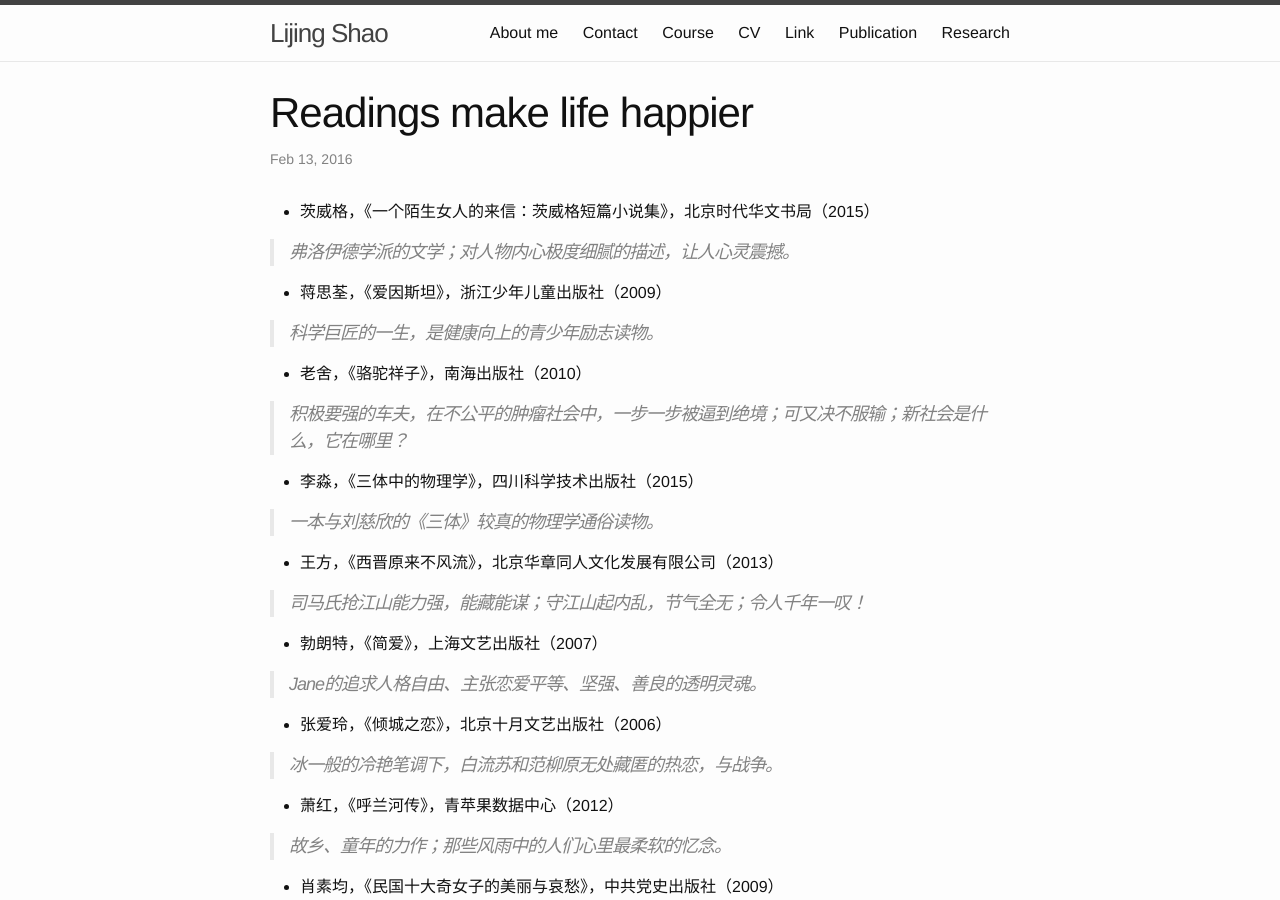
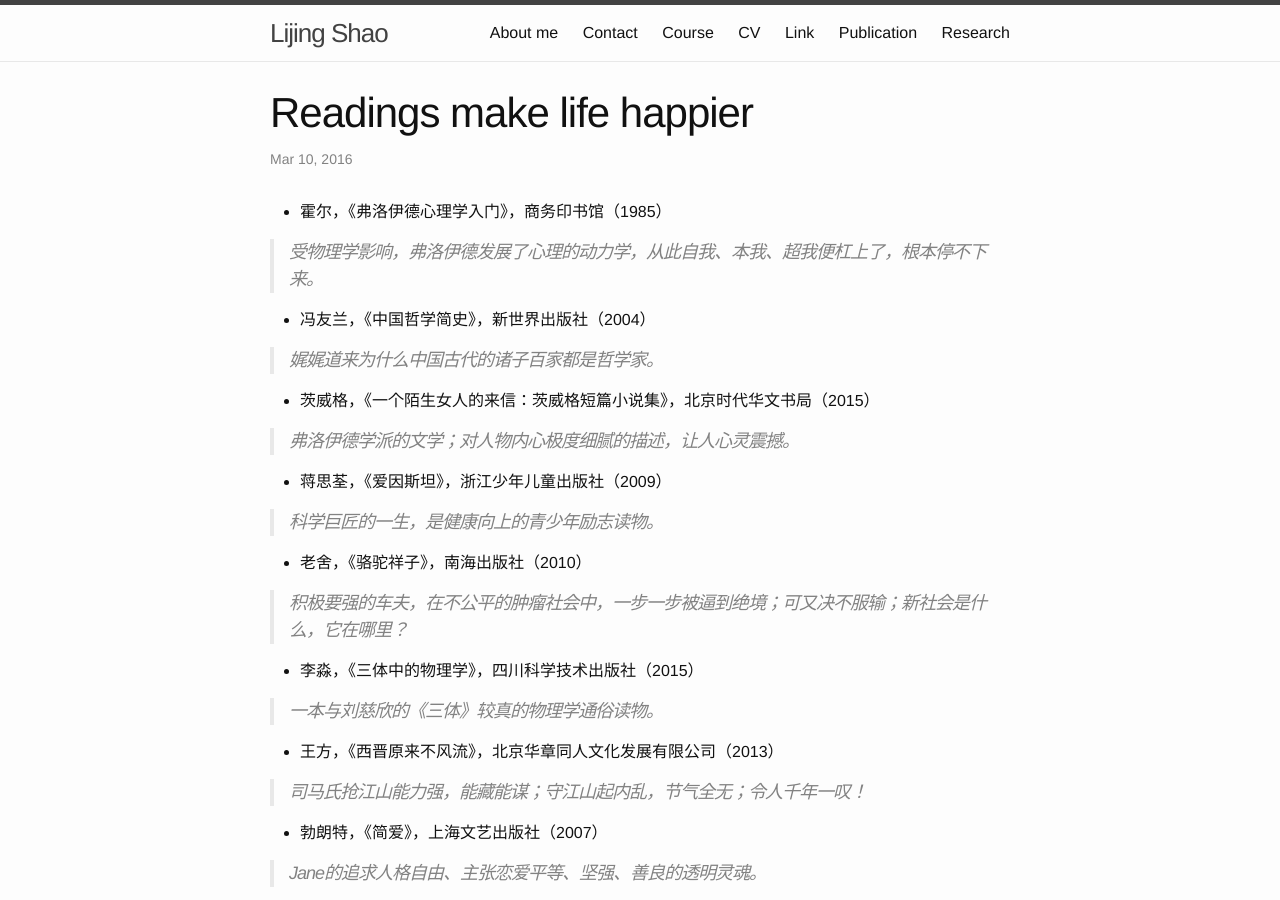
Before and after one commit to Friendshao/Friendshao.github.io, a Jekyll site: the page built from _posts/2016-03-10-reading-makes-life-happier.markdown, in a window 1280 px wide and 900 px high. Built offline with Jekyll 4.4.1, drawn with Linux system fonts in a browser that asks for light colours.

Commit message:
update reading list

```diff
--- a/_posts/2016-02-14-reading-makes-life-happier.markdown
+++ b/_posts/2016-03-10-reading-makes-life-happier.markdown
@@ -1,11 +1,17 @@
 ---
 layout: post
 title:  "Readings make life happier"
-date:   2016-02-14 00:00:01 +0100
+date:   2016-03-10 12:00:00 +0100
 categories: News
 ---
 
+- 霍尔，《弗洛伊德心理学入门》，商务印书馆（1985）
 
+> 受物理学影响，弗洛伊德发展了心理的动力学，从此自我、本我、超我便杠上了，根本停不下来。
+
+- 冯友兰，《中国哲学简史》，新世界出版社（2004）
+
+> 娓娓道来为什么中国古代的诸子百家都是哲学家。
 
 - 茨威格，《一个陌生女人的来信：茨威格短篇小说集》，北京时代华文书局（2015）
 
--- a/docs/freqlink.html
+++ b/docs/freqlink.html
@@ -306,7 +306,6 @@ Orginal Style from ethanschoonover.com/solarized (c) Jeremy Hull <sourdrums@gmai
 
 <ul>
 <li><a href="http://www.google.com/ncr">Google</a>;
-<a href="https://www.google.com/calendar">Calendar</a>;
 <a href="https://www.google.com/maps">Maps</a>;
 <a href="https://www.google.com/bookmarks/">bookmark</a>;
 <a href="https://www.evernote.com/Home.action">evernote</a>;
```
Also changed, not shown: docs/freqlink.md (+0 -1 lines).
